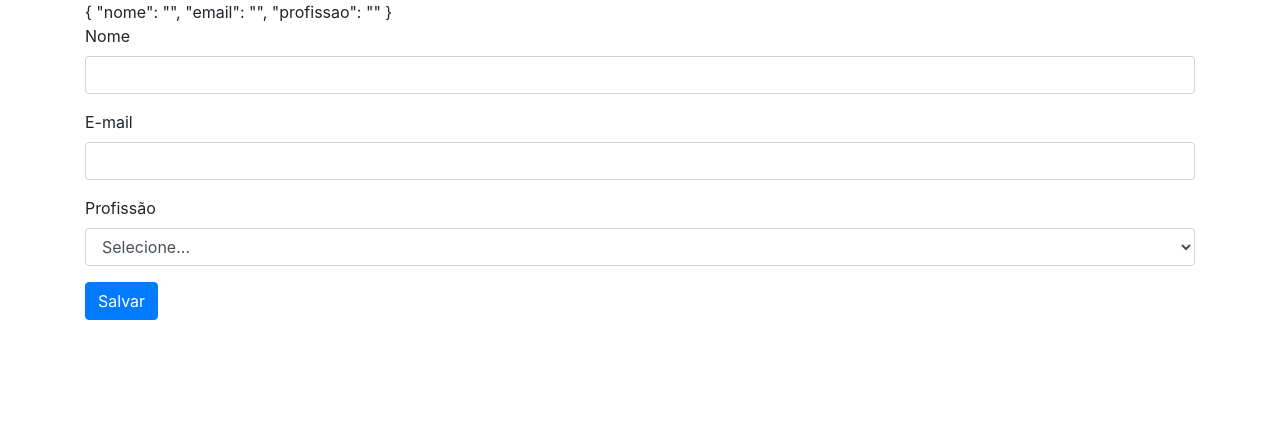
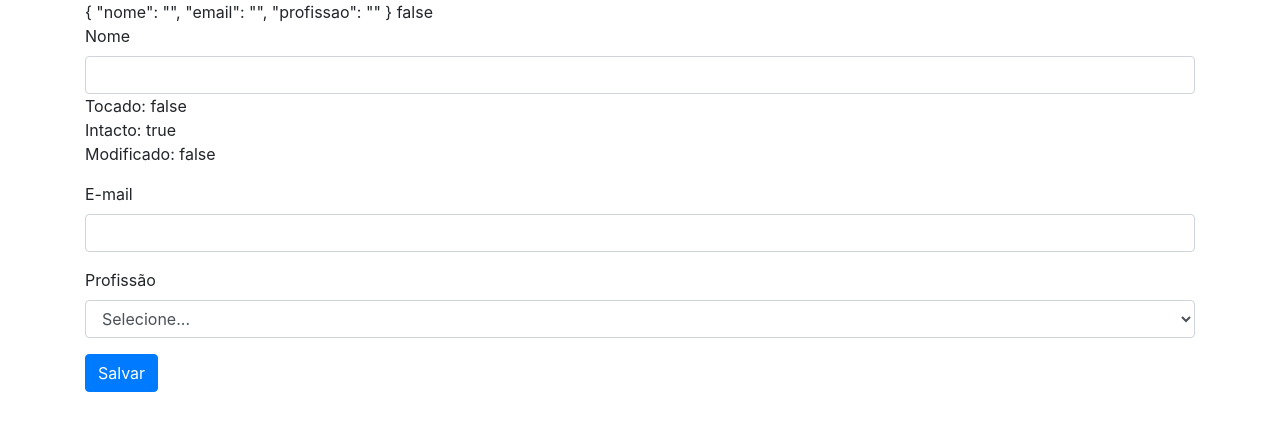
Before and after one commit to Raidro/aula-formulario-angular, an Angular app: page / in a window 1280 px wide. Shown: the top 430 px of the page. Built offline with nearby package versions, Linux system fonts and the light colour scheme.

Commit message:
terminado o exemplo

```diff
--- a/src/app/app.component.html
+++ b/src/app/app.component.html
@@ -1,26 +1,63 @@
 <div class="container">
 
   {{cliente | json}}
+  {{ usuarioForm.valid}}
 
   <form autocomplete="off" (ngSubmit)=salvar(usuarioForm) #usuarioForm=ngForm>
 
     <div class="form-group">
+
       <label>Nome</label>
-      <input type="text" class="form-control" name="inputNome" [(ngModel)]="cliente.nome">
+
+      <input
+      type="text"
+      class="form-control"
+      name="inputNome"
+      #inputNome= "ngModel"
+      [(ngModel)]="cliente.nome"
+      minlength="5"
+      required>
+
+      <div style="color: red;" *ngIf="inputNome.dirty && inputNome.hasError('required')">Campo Obrigatorio!</div>
+      <div style="color: red;" *ngIf="inputNome.dirty && inputNome.hasError('minLength')">No minino 5 Caracteres!</div>
+
+      <div>Tocado: {{inputNome.touched}}</div>
+      <div>Intacto: {{inputNome.pristine}}</div>
+      <div>Modificado: {{inputNome.dirty}}</div>
+
     </div>
+
     <div class="form-group">
       <label>E-mail</label>
-      <input type="text" class="form-control" name="inputEmail" [(ngModel)]="cliente.email">
+
+      <input
+      type="text"
+      class="form-control"
+      name="inputEmail"
+      [(ngModel)]="cliente.email">
+
     </div>
     <div class="form-group">
       <label>Profissão</label>
-      <select class="form-control" name="selectProfissao" [(ngModel)]="cliente.profissao">
+      <select
+      class="form-control"
+      name="selectProfissao"
+      [(ngModel)]="cliente.profissao">
+
         <option value="">Selecione...</option>
-        <option *ngFor="let profissao of profissoes" [value]="profissao">{{ profissao }}</option>
+
+        <option
+        *ngFor="let profissao of profissoes"
+        [value]="profissao">{{ profissao }}</option>
+
       </select>
+
     </div>
+
     <button type="submit" class="btn btn-primary">
       Salvar
     </button>
+
   </form>
+
 </div>
```
